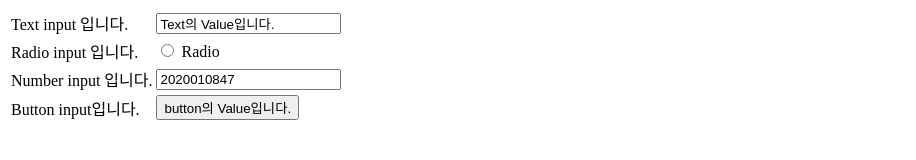
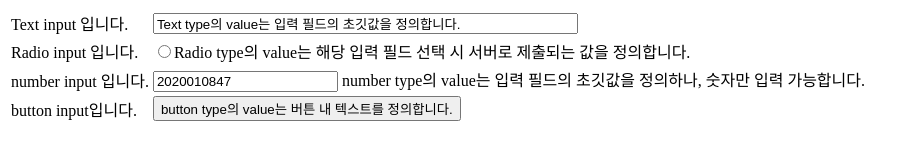
Before and after one commit to ocb3916/WebProgramming, a plain HTML site: page 3주차 실습/문제5.html in a window 1280 px wide. Shown: the whole page, without its empty margins (0-916 px from the left). Drawn offline with Linux system fonts and the light colour scheme.

Commit message:
3주차 실습

```diff
--- a/3주차 실습/문제5.html
+++ b/3주차 실습/문제5.html
@@ -10,19 +10,19 @@
         <table>
             <tr>
                 <td>Text input 입니다.</td>
-                <td><input type="text" name="text input" value="Text의 Value입니다."></td>
+                <td><input type="text" name="text input" value="Text type의 value는 입력 필드의 초깃값을 정의합니다." size="50"></td>
             </tr>
             <tr>
                 <td>Radio input 입니다.</td>
-                <td><input type="radio" name="radio input" value="Radio의 Value입니다."> Radio</td>
+                <td><input type="radio" name="radio input" value="Radio의 Value입니다.">Radio type의 value는 해당 입력 필드 선택 시 서버로 제출되는 값을 정의합니다.</td>
             </tr>
             <tr>
-                <td>Number input 입니다.</td>
-                <td><input type="number" name="number input" value="2020010847"></td>
+                <td>number input 입니다.</td>
+                <td><input type="number" name="number input" value="2020010847"> number type의 value는 입력 필드의 초깃값을 정의하나, 숫자만 입력 가능합니다.</td>
             </tr>
             <tr>
-                <td>Button input입니다.</td>
-                <td><input type="button" name="button input" value="button의 Value입니다."></td>
+                <td>button input입니다.</td>
+                <td><input type="button" name="button input" value="button type의 value는 버튼 내 텍스트를 정의합니다."></td>
             </tr>
         </table>
     </form>
```
